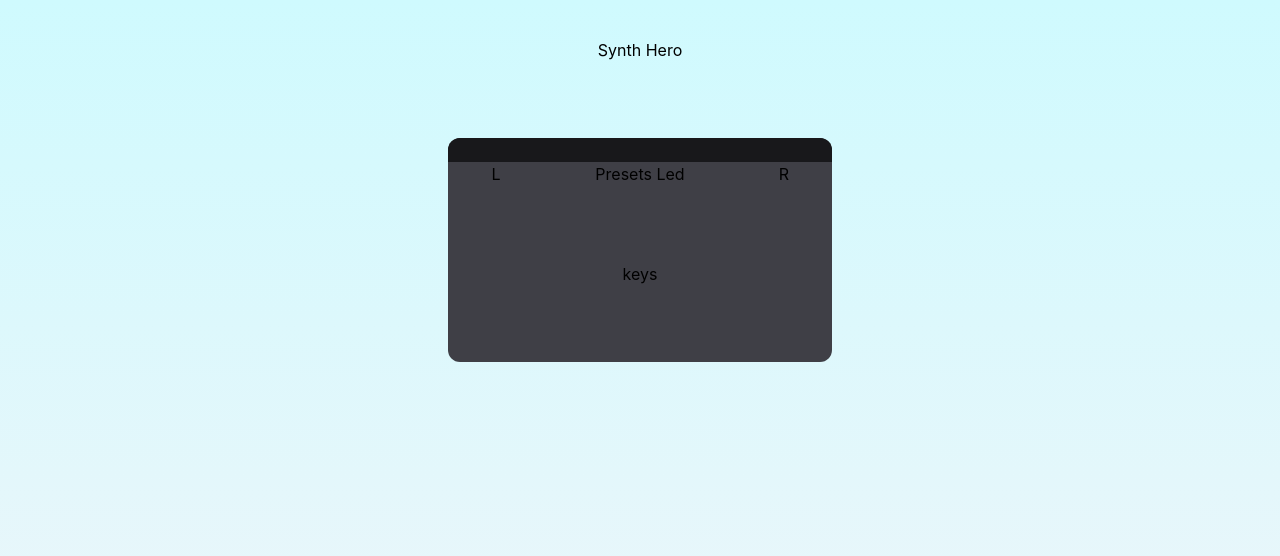
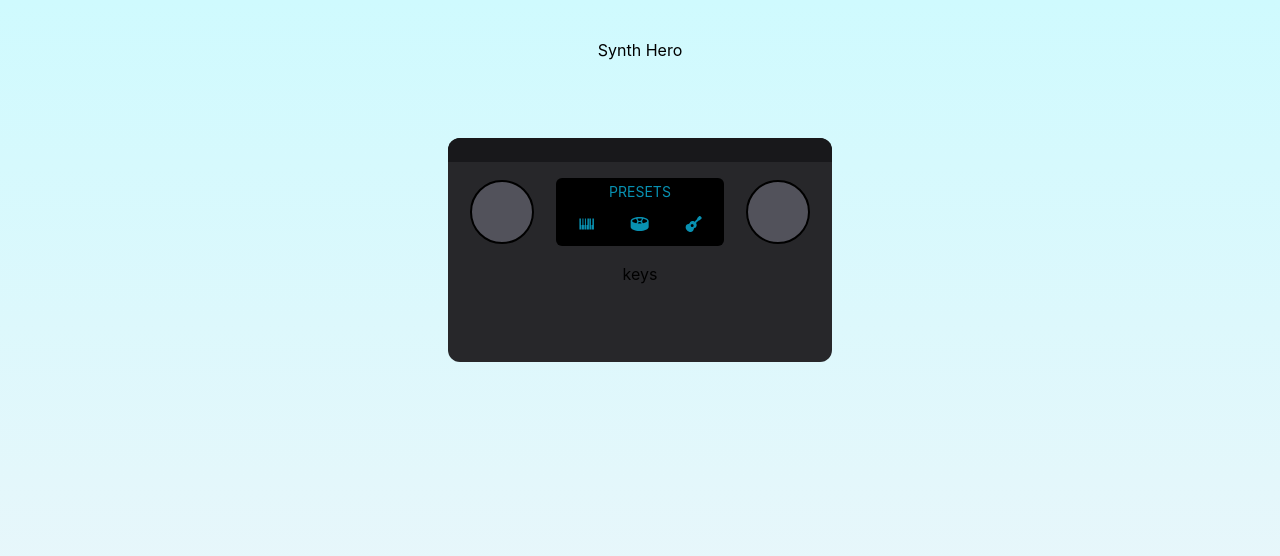
Before and after one commit to gabrigomez/synth-hero, a React (Create React App) app: page / in a window 1280 px wide. Shown: the top 556 px of the page. Built offline with nearby package versions, Linux system fonts and the light colour scheme.

Commit message:
feat: add react icons

```diff
--- a/package.json
+++ b/package.json
@@ -12,6 +12,7 @@
     "@types/react-dom": "^18.0.11",
     "react": "^18.2.0",
     "react-dom": "^18.2.0",
+    "react-icons": "^4.7.1",
     "react-scripts": "5.0.1",
     "typescript": "^4.9.5",
     "web-vitals": "^2.1.4"
--- a/src/components/Main.tsx
+++ b/src/components/Main.tsx
@@ -1,4 +1,9 @@
 import * as React from 'react';
+import { GiPianoKeys } from "react-icons/gi";
+import { FaDrumSteelpan } from "react-icons/fa";
+import { FaGuitar } from "react-icons/fa";
+
+
 
 export const Main = () => {
   return (
@@ -6,26 +11,33 @@ export const Main = () => {
       <div>
         Synth Hero
       </div>
-      <div className='bg-zinc-700 h-56 w-11/12 sm:w-96 rounded-xl'>
+      <div className='bg-zinc-800 h-56 w-11/12 sm:w-96 rounded-xl'>
         <div className='h-6 bg-zinc-900 rounded-t-xl'></div>
         <div className='flex flex-col h-[200px]'>
-          <div className='flex h-2/4 w-full'>
-            <div className='w-1/4'>
-              L
+          <div className='flex h-2/4 p-2 w-full'>
+            <div className='flex items-center justify-center w-1/4'>
+              <div className='border-2 border-black bg-zinc-600 rounded-full h-16 w-16'></div>
             </div>
-            <div className='w-2/4'>
-              Presets Led
+            <div className='w-2/4 p-2'>
+              <div className='bg-black h-full rounded-md'>
+                <p className='text-cyan-600 h-2/4 pt-1 text-sm'>
+                  PRESETS
+                </p>
+                <div className='flex justify-center p-1 h-2/4'>
+                  <GiPianoKeys className='text-cyan-600 w-1/3 h-4' />
+                  <FaDrumSteelpan className='text-cyan-600 w-1/3 h-4' />
+                  <FaGuitar className='text-cyan-600 w-1/3 h-4' />
+                </div>
+              </div>
             </div>
-            <div className='w-1/4'>
-              R
+            <div className='flex items-center justify-center w-1/4'>
+              <div className='border-2 border-black bg-zinc-600 rounded-full h-16 w-16'></div>
             </div>
           </div>
           <div className='h-2/4'>
             keys
           </div>
-
         </div>
-
       </div>
     </div>
   )
```
Also changed, not shown: 1 other file (tests, documents, lock files or other folders).
